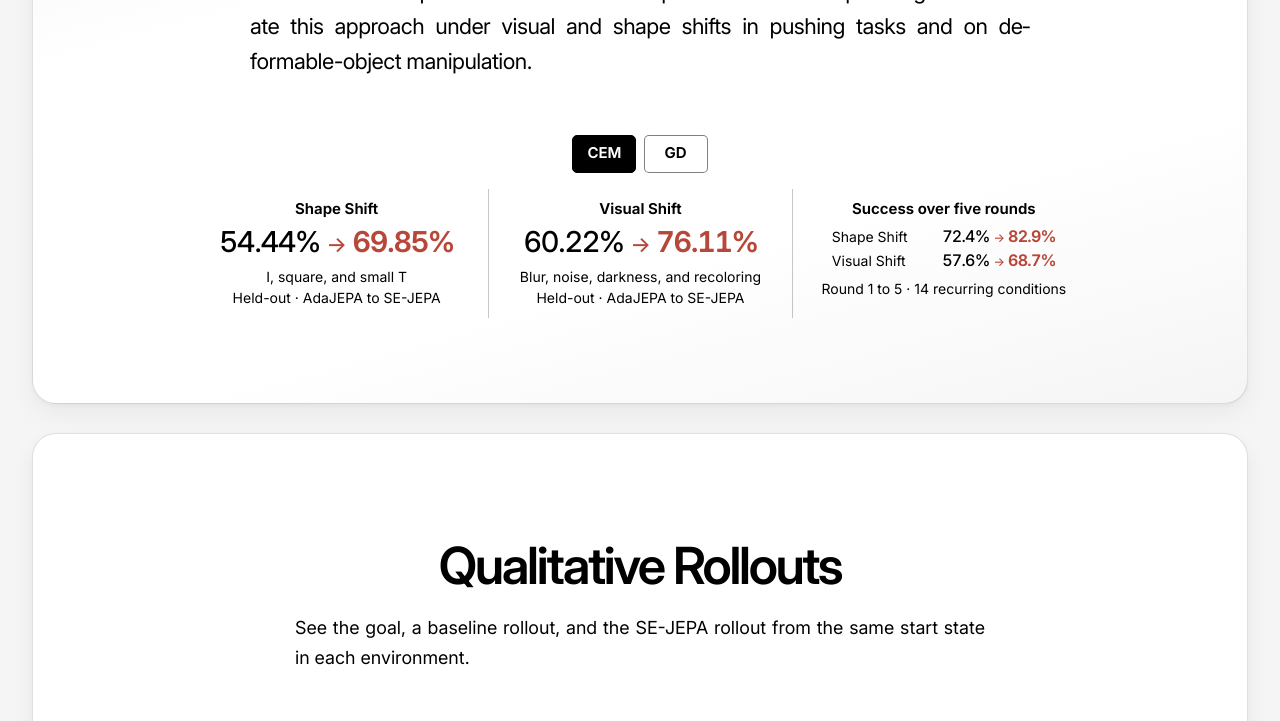
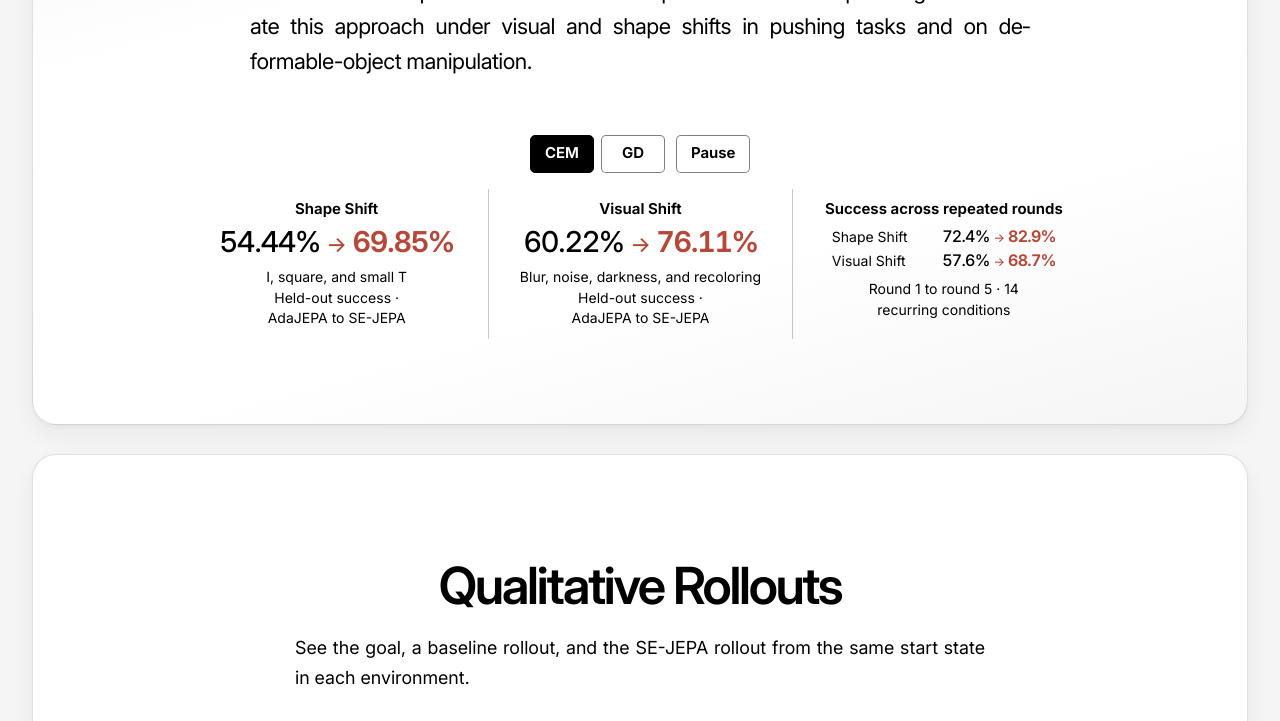
Before and after one commit to 12138tyy/SE-pages, a plain HTML site: page index.html in a window 1280 px wide. Shown: the part 1360-2081 px from the top of the page. Drawn offline with Linux system fonts and the light colour scheme.

Commit message:
Rotate abstract results with a three-second dwell

```diff
--- a/index.html
+++ b/index.html
@@ -8,8 +8,8 @@
   <title>SE-JEPA | Self-Evolving Latent World Models</title>
   <link rel="stylesheet" href="./assets/fonts/InterVariable.css">
   <link rel="stylesheet" href="./assets/fonts/InterTight.css">
-  <link rel="stylesheet" href="./styles.css?v=36">
-  <script defer src="./site.js?v=17"></script>
+  <link rel="stylesheet" href="./styles.css?v=37">
+  <script defer src="./site.js?v=18"></script>
 </head>
 <body>
   <a class="skip-link" href="#main">Skip to content</a>
@@ -123,48 +123,49 @@
       </section>
 
       <section class="highlight-band" id="key-results" aria-label="Key results" data-scroll-reveal>
-        <div class="highlight-switch" role="group" aria-label="Summary results planner" hidden>
+        <div class="highlight-switch" role="group" aria-label="Key results controls" hidden>
           <button type="button" data-planner="cem" aria-controls="highlights-cem" aria-pressed="true">CEM</button>
           <button type="button" data-planner="gd" aria-controls="highlights-gd" aria-pressed="false">GD</button>
+          <button type="button" data-summary-rotation aria-label="Pause automatic results rotation">Pause</button>
         </div>
-        <div class="shell highlights" id="highlights-cem" data-summary-planner="cem">
+        <div class="shell highlights" id="highlights-cem" data-summary-planner="cem" role="group" aria-label="CEM results">
           <a class="highlight" href="#held-out">
             <span class="highlight-label">Shape Shift</span>
             <strong class="highlight-values"><span class="highlight-before">54.44%</span><span class="highlight-arrow" aria-hidden="true">→</span><span class="visually-hidden"> to </span><span>69.85%</span></strong>
-            <span class="highlight-description">I, square, and small T<br>Held-out · <span class="highlight-methods">AdaJEPA to SE-JEPA</span></span>
+            <span class="highlight-description">I, square, and small T<br>Held-out success · <span class="highlight-methods">AdaJEPA to SE-JEPA</span></span>
           </a>
           <a class="highlight" href="#held-out">
             <span class="highlight-label">Visual Shift</span>
             <strong class="highlight-values"><span class="highlight-before">60.22%</span><span class="highlight-arrow" aria-hidden="true">→</span><span class="visually-hidden"> to </span><span>76.11%</span></strong>
-            <span class="highlight-description">Blur, noise, darkness, and recoloring<br>Held-out · <span class="highlight-methods">AdaJEPA to SE-JEPA</span></span>
+            <span class="highlight-description">Blur, noise, darkness, and recoloring<br>Held-out success · <span class="highlight-methods">AdaJEPA to SE-JEPA</span></span>
           </a>
           <a class="highlight" href="#continual-results">
-            <span class="highlight-label">Success over five rounds</span>
+            <span class="highlight-label">Success across repeated rounds</span>
             <span class="highlight-breakdown">
               <span><span>Shape Shift</span><strong class="highlight-values"><span class="highlight-before">72.4%</span><span class="highlight-arrow" aria-hidden="true">→</span><span class="visually-hidden"> to </span><span>82.9%</span></strong></span>
               <span><span>Visual Shift</span><strong class="highlight-values"><span class="highlight-before">57.6%</span><span class="highlight-arrow" aria-hidden="true">→</span><span class="visually-hidden"> to </span><span>68.7%</span></strong></span>
             </span>
-            <span class="highlight-description">Round 1 to 5 · 14 recurring conditions</span>
+            <span class="highlight-description">Round 1 to round 5 · 14 recurring conditions</span>
           </a>
         </div>
-        <div class="shell highlights" id="highlights-gd" data-summary-planner="gd" hidden>
+        <div class="shell highlights" id="highlights-gd" data-summary-planner="gd" role="group" aria-label="GD results" hidden>
           <a class="highlight" href="#held-out">
             <span class="highlight-label">Shape Shift</span>
             <strong class="highlight-values"><span class="highlight-before">55.33%</span><span class="highlight-arrow" aria-hidden="true">→</span><span class="visually-hidden"> to </span><span>72.44%</span></strong>
-            <span class="highlight-description">I, square, and small T<br>Held-out · <span class="highlight-methods">AdaJEPA to SE-JEPA</span></span>
+            <span class="highlight-description">I, square, and small T<br>Held-out success · <span class="highlight-methods">AdaJEPA to SE-JEPA</span></span>
           </a>
           <a class="highlight" href="#held-out">
             <span class="highlight-label">Visual Shift</span>
             <strong class="highlight-values"><span class="highlight-before">54.89%</span><span class="highlight-arrow" aria-hidden="true">→</span><span class="visually-hidden"> to </span><span>73.63%</span></strong>
-            <span class="highlight-description">Blur, noise, darkness, and recoloring<br>Held-out · <span class="highlight-methods">AdaJEPA to SE-JEPA</span></span>
+            <span class="highlight-description">Blur, noise, darkness, and recoloring<br>Held-out success · <span class="highlight-methods">AdaJEPA to SE-JEPA</span></span>
           </a>
           <a class="highlight" href="#continual-results">
-            <span class="highlight-label">Success over five rounds</span>
+            <span class="highlight-label">Success across repeated rounds</span>
             <span class="highlight-breakdown">
               <span><span>Shape Shift</span><strong class="highlight-values"><span class="highlight-before">74.4%</span><span class="highlight-arrow" aria-hidden="true">→</span><span class="visually-hidden"> to </span><span>81.1%</span></strong></span>
               <span><span>Visual Shift</span><strong class="highlight-values"><span class="highlight-before">56.8%</span><span class="highlight-arrow" aria-hidden="true">→</span><span class="visually-hidden"> to </span><span>69.1%</span></strong></span>
             </span>
-            <span class="highlight-description">Round 1 to 5 · 14 recurring conditions</span>
+            <span class="highlight-description">Round 1 to round 5 · 14 recurring conditions</span>
           </a>
         </div>
       </section>
--- a/site.js
+++ b/site.js
@@ -295,24 +295,95 @@ function connectCitation() {
 connectCitation();
 
 function connectResultSummary() {
-  const switcher = document.querySelector("#key-results .highlight-switch");
-  if (!switcher) return;
+  const summary = document.getElementById("key-results");
+  if (!summary) return;
 
-  const buttons = switcher.querySelectorAll("button[data-planner]");
-  const panels = document.querySelectorAll("#key-results [data-summary-planner]");
+  const switcher = summary.querySelector(".highlight-switch");
+  const buttons = [...switcher.querySelectorAll("button[data-planner]")];
+  const panels = [...summary.querySelectorAll("[data-summary-planner]")];
+  const rotation = switcher.querySelector("[data-summary-rotation]");
+  let active = panels.find(panel => !panel.hidden);
+  let playing = !motionPreference.matches;
+  let inView = !("IntersectionObserver" in window);
+  let timer;
+  let animation;
+
+  function show(panel) {
+    active = panel;
+    for (const option of buttons) {
+      option.setAttribute("aria-pressed", String(option.dataset.planner === panel.dataset.summaryPlanner));
+    }
+    for (const result of panels) result.hidden = result !== panel;
+  }
+
+  function canRotate() {
+    return playing && inView && !document.hidden && !active.contains(document.activeElement);
+  }
+
+  function fade(panel, opacity, easing) {
+    animation = panel.animate({ opacity }, { duration: 220, easing, fill: "both" });
+    return animation.finished.then(() => true, () => false);
+  }
+
+  async function advance() {
+    if (!canRotate()) return;
+
+    const next = panels[(panels.indexOf(active) + 1) % panels.length];
+    if (motionPreference.matches) {
+      show(next);
+    } else {
+      if (!await fade(active, [1, 0], "ease-in")) return;
+      show(next);
+      animation.cancel();
+      if (!await fade(active, [0, 1], "ease-out")) return;
+    }
+    restart();
+  }
+
+  function restart() {
+    window.clearTimeout(timer);
+    animation?.cancel();
+    animation = undefined;
+    if (canRotate()) timer = window.setTimeout(advance, 3000);
+  }
+
+  function updateRotationControl() {
+    rotation.textContent = playing ? "Pause" : "Play";
+    rotation.setAttribute("aria-label", playing
+      ? "Pause automatic results rotation" : "Play automatic results rotation");
+  }
 
   for (const button of buttons) {
     button.addEventListener("click", () => {
-      const planner = button.dataset.planner;
-      for (const option of buttons) {
-        option.setAttribute("aria-pressed", String(option === button));
-      }
-      for (const panel of panels) {
-        panel.hidden = panel.dataset.summaryPlanner !== planner;
-      }
+      show(panels.find(panel => panel.dataset.summaryPlanner === button.dataset.planner));
+      restart();
     });
   }
+  rotation.addEventListener("click", () => {
+    playing = !playing;
+    updateRotationControl();
+    restart();
+  });
+  summary.addEventListener("focusin", restart);
+  summary.addEventListener("focusout", restart);
+  document.addEventListener("visibilitychange", restart);
+  motionPreference.addEventListener("change", ({ matches }) => {
+    if (matches) playing = false;
+    updateRotationControl();
+    restart();
+  });
+
+  if ("IntersectionObserver" in window) {
+    const observer = new IntersectionObserver(([entry]) => {
+      inView = entry.intersectionRatio >= 0.2;
+      restart();
+    }, { threshold: 0.2 });
+    observer.observe(summary);
+  }
+
+  updateRotationControl();
   switcher.hidden = false;
+  restart();
 }
 
 connectResultSummary();
--- a/styles.css
+++ b/styles.css
@@ -377,6 +377,7 @@ h4 { font-size: 1.3rem; }
 }
 .highlight-switch button:hover { border-color: var(--ink); }
 .highlight-switch button[aria-pressed="true"] { border-color: var(--ink); color: var(--paper); background: var(--ink); }
+.highlight-switch [data-summary-rotation] { min-width: 4.5rem; margin-inline-start: .25rem; }
 .results-table { margin-top: 1.65rem; }
 .results-table figcaption { margin-bottom: .75rem; font-size: .9375rem; }
 .table-wrap { overflow-x: auto; overscroll-behavior-inline: contain; }
```
